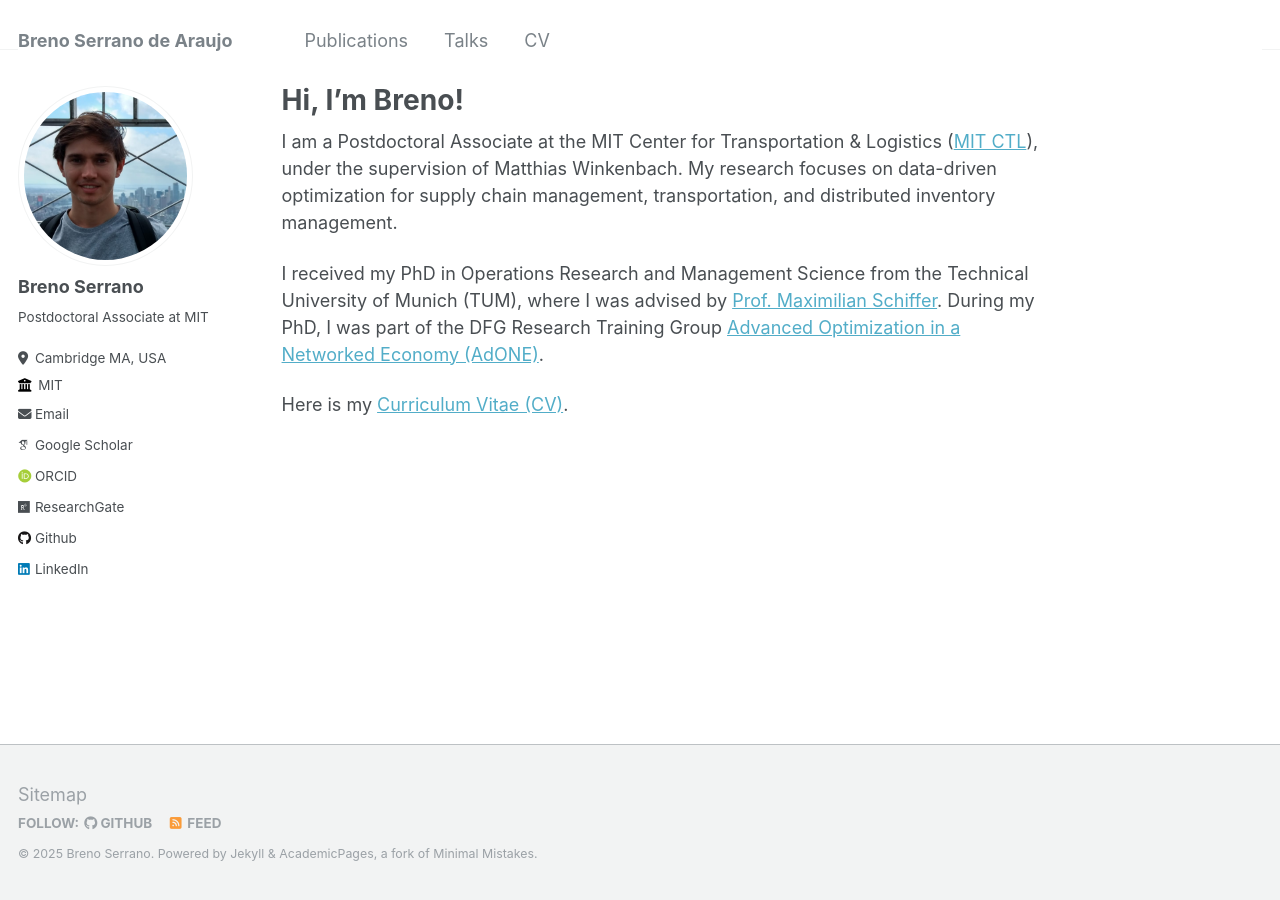
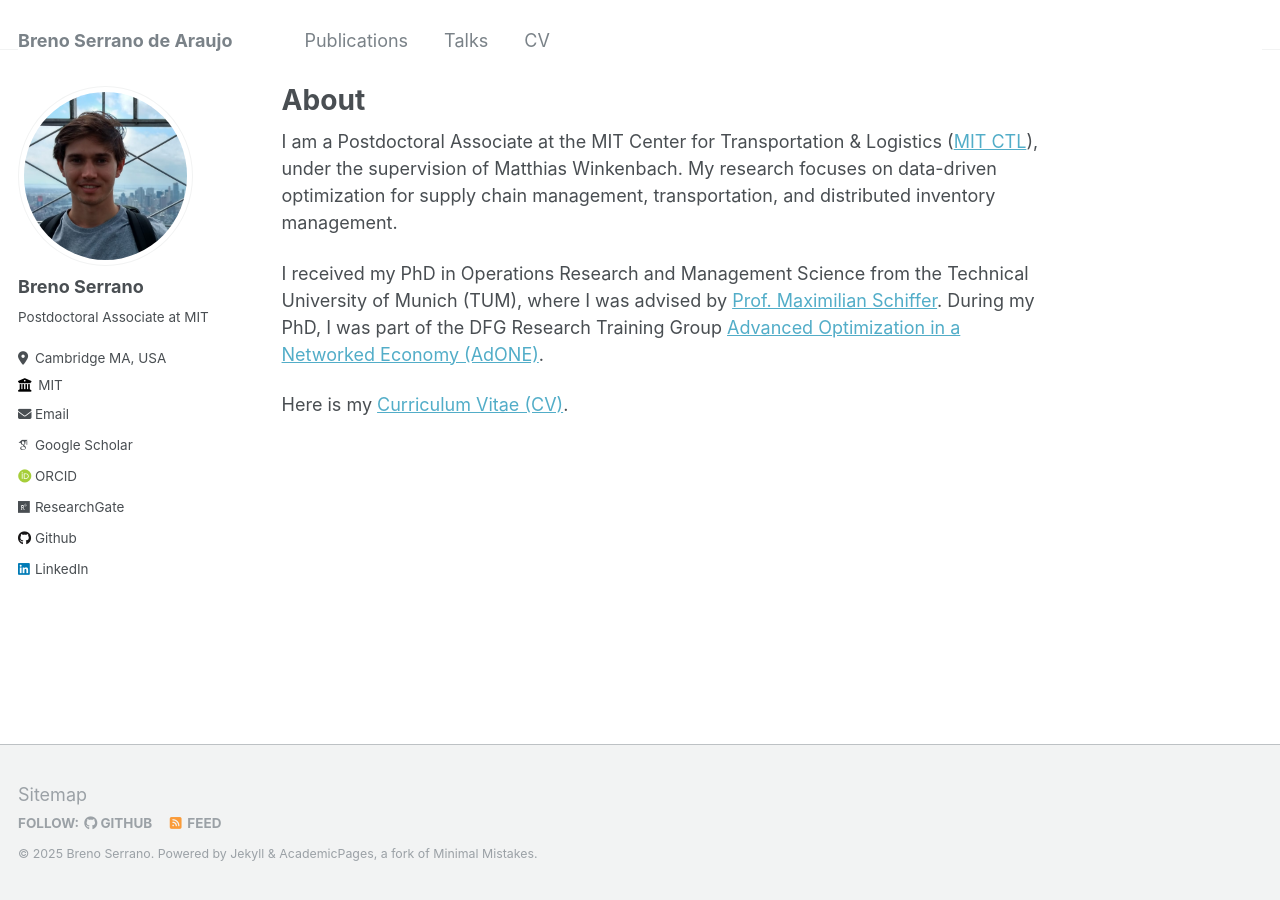
Before and after one commit to BSAraujo/BSAraujo.github.io, a Jekyll site: the page built from _pages/about.md, in a window 1280 px wide. Built offline with Jekyll 4.4.1, drawn with Linux system fonts in a browser that asks for light colours; some web fonts are replaced.

Commit message:
Update about.md

```diff
--- a/_pages/about.md
+++ b/_pages/about.md
@@ -1,6 +1,6 @@
 ---
 permalink: /
-title: "Hi, I’m Breno!"
+title: "About"
 author_profile: true
 redirect_from:
   - /about/
```
